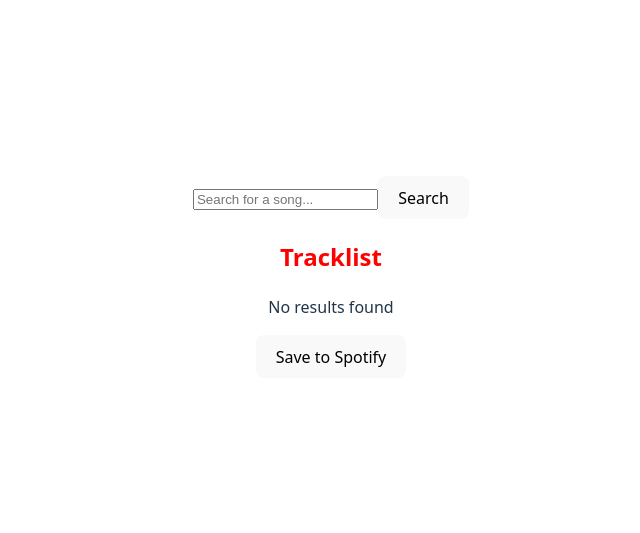
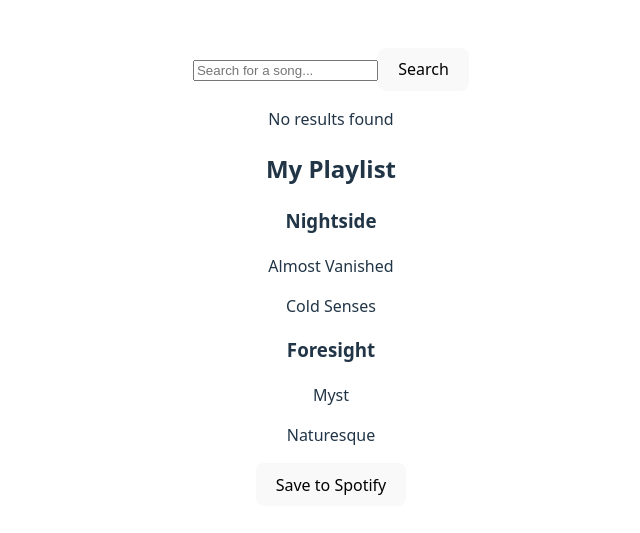
Before and after one commit to matteoconci/Jamming-Project, a React (Vite) app: page / in a window 1280 px wide. Shown: the part 123-656 px from the top of the page, without its empty margins (309-949 px from the left). Built offline with nearby package versions, Linux system fonts and the light colour scheme.

Commit message:
add base code for playlist component

```diff
--- a/src/App/App.jsx
+++ b/src/App/App.jsx
@@ -1,13 +1,32 @@
 import React, { useState } from 'react'
 import './App.css'
 import Playlist from '../Playlist/playlist.jsx';
+import SearchBar from '../SearchBar/searchBar.jsx';
 import Tracklist from '../Tracklist/tracklist.jsx';
-import SearchBar from '../SearchBar/searchBar.jsx';
+
+const playlistObj = {
+  name: 'My Playlist',
+  tracks: [
+    {
+      name: 'Nightside',
+      artist: 'Almost Vanished',
+      album: 'Cold Senses',
+      id: 1
+  },
+  {
+      name: 'Foresight',
+      artist: 'Myst',
+      album: 'Naturesque',
+      id: 2
+  }
+  ]
+};
 
 
 function App() {
   const [search, setSearch] = useState('');
   const [searchResults, setSearchResults] = useState([]);
+  const [playlist, setPlaylist] = useState(playlistObj);
 
   function handleSearch() {
     const songArray = [
@@ -35,6 +54,9 @@ function App() {
         handleSearch={handleSearch}
       />
       <Tracklist tracks={searchResults}/>
+      <Playlist
+        playlistName={playlistObj.name}
+        tracks={playlistObj.tracks}/>
       <div >
         <button >
           Save to Spotify
--- a/src/Playlist/playlist.jsx
+++ b/src/Playlist/playlist.jsx
@@ -1,9 +1,14 @@
 import React from "react";
 import styles from './playlist.module.css';
+import Tracklist from '../Tracklist/tracklist.jsx';
 
-function Playlist() {
-    return  <h2 className={styles.playlist}>Playlist</h2>;
-
+function Playlist({playlistName, tracks}) {
+    return (
+        <div>
+            <h2>{playlistName}</h2>
+            <Tracklist tracks={tracks}/>
+        </div>
+    );
 }
 
 export default Playlist;
--- a/src/Tracklist/tracklist.jsx
+++ b/src/Tracklist/tracklist.jsx
@@ -23,10 +23,7 @@ function Tracklist({tracks}) {
     };
     return  (
         <div>
-            <h2 className={styles.tracklist}>Tracklist</h2>
-            <div>
-                {resultsList()}
-            </div>
+            {resultsList()}
         </div>
     );
 };
```
